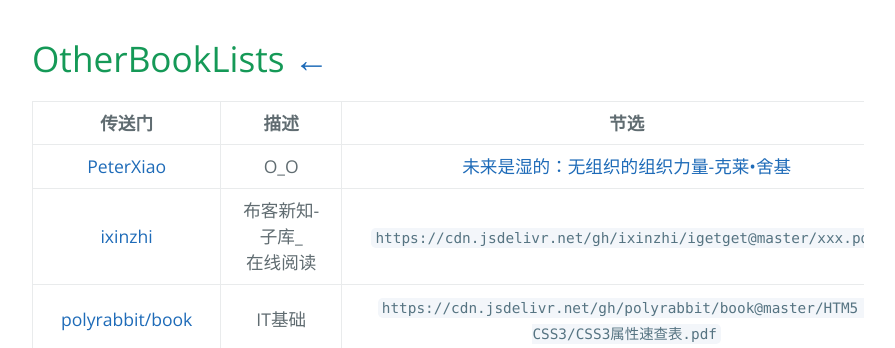
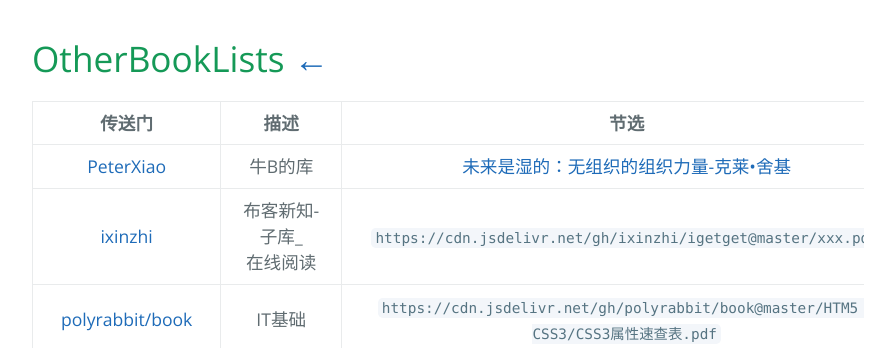
Before and after one commit to AmbroseRen/test, a Jekyll site: the page built from Library/OtherBookLists.md, in a window 1280 px wide. Shown: the top 348 px of the page, without its empty margins (192-1087 px from the left). Built offline with Jekyll 4.4.1, drawn with Linux system fonts in a browser that asks for light colours; our own code applies the rules of GitHub Pages for plain Markdown files; the repository's description, which GitHub fills in, is left out.

Commit message:
Update OtherBookLists.md

```diff
--- a/Library/OtherBookLists.md
+++ b/Library/OtherBookLists.md
@@ -2,7 +2,7 @@
 
 | 传送门 | 描述 | 节选 |
 |:---:|:---:|:---:|
-| [PeterXiao](https://github.com/PeterXiao/books_list_backup_2018_2019) | O_O | [未来是湿的：无组织的组织力量-克莱•舍基](https://github.com/PeterXiao/books_list_backup_2018_2019/blob/master/2019/4/Files/baogao/%E6%9C%AA%E6%9D%A5%E6%98%AF%E6%B9%BF%E7%9A%84%EF%BC%9A%E6%97%A0%E7%BB%84%E7%BB%87%E7%9A%84%E7%BB%84%E7%BB%87%E5%8A%9B%E9%87%8F-%E5%85%8B%E8%8E%B1%E2%80%A2%E8%88%8D%E5%9F%BA.epub) |
+| [PeterXiao](https://github.com/PeterXiao/books_list_backup_2018_2019) | 牛B的库 | [未来是湿的：无组织的组织力量-克莱•舍基](https://github.com/PeterXiao/books_list_backup_2018_2019/blob/master/2019/4/Files/baogao/%E6%9C%AA%E6%9D%A5%E6%98%AF%E6%B9%BF%E7%9A%84%EF%BC%9A%E6%97%A0%E7%BB%84%E7%BB%87%E7%9A%84%E7%BB%84%E7%BB%87%E5%8A%9B%E9%87%8F-%E5%85%8B%E8%8E%B1%E2%80%A2%E8%88%8D%E5%9F%BA.epub) |
 | [ixinzhi](https://github.com/ixinzhi/igetget) | 布客新知-子库_在线阅读 | `https://cdn.jsdelivr.net/gh/ixinzhi/igetget@master/xxx.pdf` |
 | [polyrabbit/book](https://github.com/polyrabbit/book) | IT基础 | `https://cdn.jsdelivr.net/gh/polyrabbit/book@master/HTM5 & CSS3/CSS3属性速查表.pdf` |
 | [meiguhuaxian](https://www.cnblogs.com/meiguhuaxian/p/11641423.html) | O_O | 管理·技术/工具·方法/科技·人文/艺术·文学 |
```
